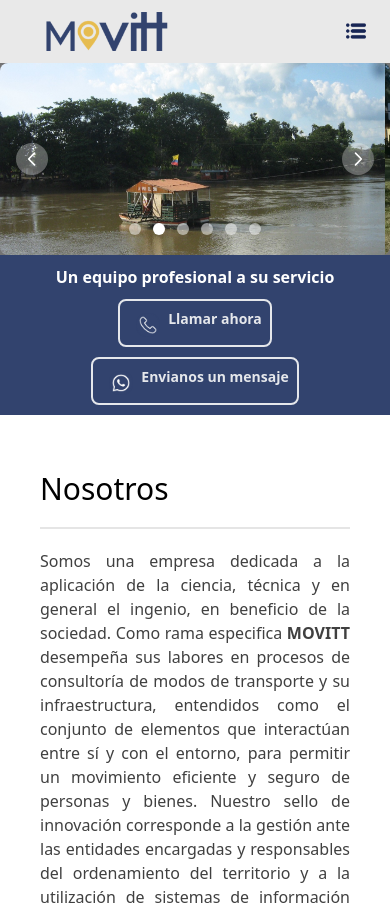
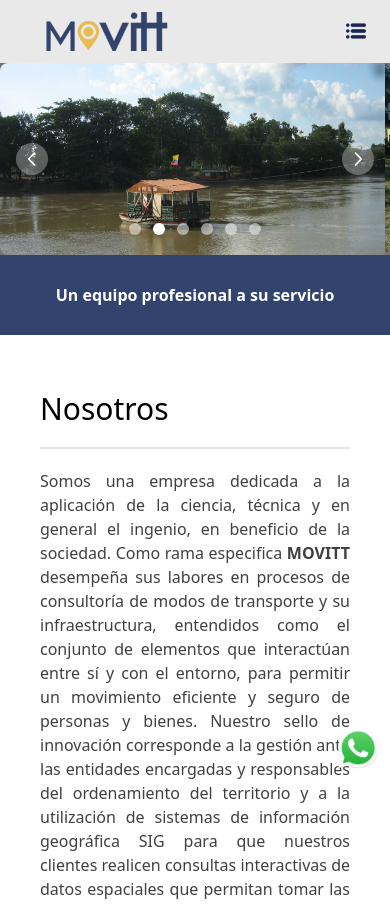
Before and after one commit to mariacardenas-1/movitt, a Next.js app: page / in a window 390 px wide. Shown: the top 905 px of the page. Built offline with nearby package versions, Linux system fonts and the light colour scheme.

Commit message:
add whatsapp floating icon

```diff
--- a/_opinions/manejo-de-trafico-y-transito.md
+++ b/_opinions/manejo-de-trafico-y-transito.md
@@ -10,7 +10,7 @@ ogImage:
   url: 'https://images.unsplash.com/photo-1465447142348-e9952c393450?ixlib=rb-4.0.3&ixid=M3wxMjA3fDB8MHxwaG90by1wYWdlfHx8fGVufDB8fHx8fA%3D%3D&auto=format&fit=crop&w=1074&q=80'
 ---
 
-PMTEs el acrónimo de Plan de Manejo de Tránsito, aunque algunos profesionales lo denominan como Plan de Manejo de Tráfico, ante esta disyuntiva vale la pena precisar lo siguiente:
+PMT es el acrónimo de Plan de Manejo de Tránsito, aunque algunos profesionales lo denominan como Plan de Manejo de Tráfico, ante esta disyuntiva vale la pena precisar lo siguiente:
 Tránsito desde una base epistemológica se refiere a un flujo de elementos, (en esta definición es importante dejar de pensar en vehículos) tales como los que componen el torrente sanguíneo, o los datos de fluyen por aquella red llamada internet. Por su parte Tráfico se refiere a cada elemento del flujo. En términos técnicos desde la Ingeniería de Transporte, Tránsito es el conjunto de elementos como: vehículos, camiones, buses, peatones y bicicletas; Tráfico se centra en cada elemento de manera independiente.
 
 La implementación obligatoria de los PMT tiene un antecedente desafortunado, en el año 2004 en la ciudad de Bogotá ocurrió una tragedia, cuando una maquina que hacia parte de la construcción de la Troncal Suba del Sistema Transmilenio cayó encima de un bus escolar del Colegio Agustiniano Norte. El siniestro causó la muerte de 21 niños, dos adultos y dejó 24 heridos. En inmediaciones al lugar de la tragedia se localiza la estación 21 ángeles del sistema Transmilenio en homenaje a los niños que perdieron la vida. Así pues, un PMT es el Plan que se debe adelantar para mitigar las afectaciones en las condiciones normales de movilidad ocasionadas por una obra o un evento masivo en un punto, sector o tramo específico.
--- a/components/barra-contacto.tsx
+++ b/components/barra-contacto.tsx
@@ -5,9 +5,9 @@ import whatsapp from '../public/assets/whatsappIcon.png'
 
 export default function BarraContacto () {
     return (
-        <div className=" justify-center md:mt-48 desk:mt-40 2xl:mt-24 px-5 gap-2.5 desk:px-80 lg:px-20 flex flex-col lg:flex-row items-center lg:justify-between bg-movittBlue text-white max-w-full h-40 md:h-36 font-semibold text-base lg:text-xl">
+        <div className=" justify-center md:mt-48 desk:mt-40 2xl:mt-24 px-5 gap-2.5 desk:px-80 flex flex-col lg:flex-row items-center bg-movittBlue text-white max-w-full h-20 md:h-24 font-semibold text-base lg:text-xl">
             Un equipo profesional a su servicio
-            <Link href='tel:%20+573003197386%20'>
+            {/* <Link href='tel:%20+573003197386%20'>
                 <button className="flex p-2 font-saemibold hover:font-bold text-sm lg:text-lg rounded-lg border-2 border-gray-200 text-gray-200 hover:text-movittBlue hover:bg-white hover:border-white">
                     <Image className='w-6 h-6 mx-2 mt-1' src={telefono} alt="Telefono"/>
                     Llamar ahora
@@ -18,7 +18,7 @@ export default function BarraContacto () {
                     <Image className='w-6 h-6 mx-2 mt-1' src={whatsapp} alt="WhatsApp"/>
                     Envianos un mensaje
                 </button>
-            </Link>
+            </Link> */}
 
         </div>
     )
--- a/components/post-body.tsx
+++ b/components/post-body.tsx
@@ -6,7 +6,7 @@ type Props = {
 
 const PostBody = ({ content }: Props) => {
   return (
-    <div className="max-w-4xl desk:ml-20desk:max-w-6xl xl:max-w-5xl mx-auto">
+    <div className="text-justify max-w-4xl desk:ml-20desk:max-w-6xl xl:max-w-5xl mx-auto">
       <div
         className={markdownStyles['markdown']}
         dangerouslySetInnerHTML={{ __html: content }}
--- a/components/post-preview.tsx
+++ b/components/post-preview.tsx
@@ -22,7 +22,7 @@ const PostPreview = ({
   slug,
 }: Props) => {
   return (
-    <div>
+    <div className='md:w-96 lg:w-64 xl:w-96'>
       <div className="mb-5">
         <CoverImage slug={slug} title={title} src={coverImage} />
       </div>
--- /dev/null
+++ b/components/whatsappLink.tsx
@@ -0,0 +1,11 @@
+import Link from "next/link";
+import Image from "next/image";
+import whatsapp from '../public/assets/whatsappIcon.png'
+
+export default function WhatsappLink () {
+    return (
+        <Link className='p-3 fixed bottom-16 right-0 md:right-4 sm:bottom-36 lg:bottom-40 lg:right-48' target='_blank' href={'https://wa.link/o3s2ib'} >
+            <Image className='w-10 h-10' src={whatsapp} alt="whatsapp"/>
+        </Link>
+    )
+}
--- a/pages/index.tsx
+++ b/pages/index.tsx
@@ -10,6 +10,7 @@ import Head from 'next/head'
 import { CMS_NAME } from '../lib/constants'
 import Post from '../interfaces/post'
 import TextSection from '../components/textSection'
+import WhatsappLink from '../components/whatsappLink'
 
 type Props = {
   allPosts: Post[]
@@ -30,6 +31,7 @@ export default function Index({ allPosts }: Props) {
         <TextSection
           tittle={'Nosotros'}
           text={NosotrosText} />
+        <WhatsappLink />
       </Layout>
     </>
   )
```
Also changed, not shown: public/assets/whatsappIcon.png.
